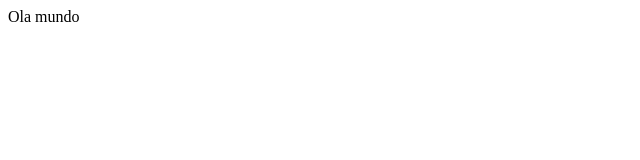
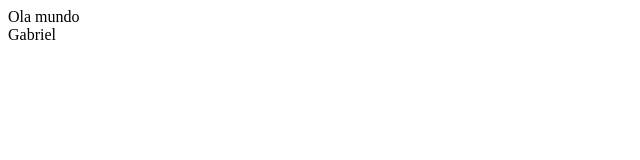
Before and after one commit to decilio-gabriel/site, a plain HTML site: page index.html in a window 1280 px wide. Shown: the full height of the page, 0-640 px from the left. Drawn offline with Linux system fonts and the light colour scheme.

Commit message:
mudancas em tal

```diff
--- a/index.html
+++ b/index.html
@@ -4,7 +4,7 @@
     <meta charset="UTF-8">
     <meta name="viewport" content="width=device-width, initial-scale=1.0">
     <meta http-equiv="X-UA-Compatible" content="ie=edge">
-    <title>Pagina inicial</title>
+    <title>Gabriel</title>
 </head>
 
 
@@ -12,6 +12,7 @@
 <body>
     <div>
         <div> Ola mundo</div>
+        <div>Gabriel</div>
 
 
 
```
